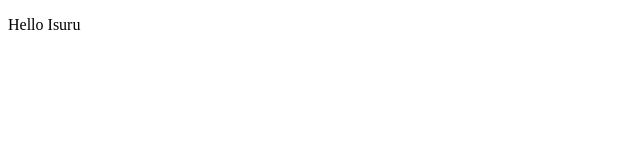
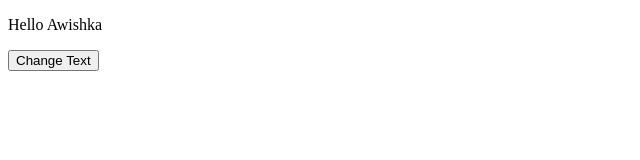
Before and after one commit to Awishka0573/js, a plain HTML site: page index.html in a window 1280 px wide. Shown: the whole page, without its empty margins (0-640 px from the left). Drawn offline with Linux system fonts and the light colour scheme.

Commit message:
response to click

```diff
--- a/index.html
+++ b/index.html
@@ -8,10 +8,20 @@
 <body>
 
     <!-- <button onclick="alert('Welcome Awishka')">Click Here</button> -->
-    <p class="welcometxt">Hello Awishka</p>
+    <p id="welcometxt">Hello Awishka</p>
+
+    <button id="chngebtn">Change Text</button>
+
+
+
+
     <script type="text/javascript">
 
-        document.getElementsByClassName('welcometxt')[0].innerHTML="Hello Isuru";
+        document.getElementById('chngebtn').onclick= function(){
+            document.getElementById('welcometxt').innerHTML="hello Isuru";
+        }
+
+        // document.getElementsByClassName('welcometxt')[0].innerHTML="Hello Isuru";
 
     </script>
 
```
